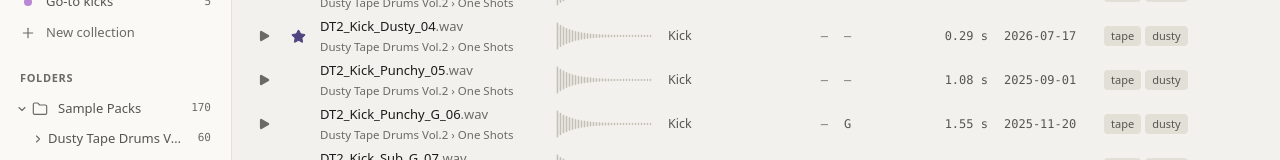
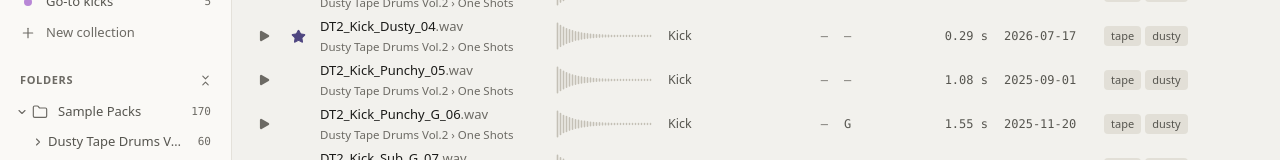
Before and after one commit to Falciighol/saga, a React (Vite) app: page / in a window 1280 px wide. Both pictures are taken after a click on the button 22 px from the left and 406 px from the top of the page. Shown: the part 298-458 px from the top of the page. Built offline with nearby package versions, Linux system fonts and the light colour scheme.

Commit message:
feat(Sidebar): add folder collapsing functionality and enhance keyboard shortcuts

```diff
--- a/src/components/SettingsDialog.tsx
+++ b/src/components/SettingsDialog.tsx
@@ -7,7 +7,7 @@
 import { MONO_FONTS, MONO_ORDER, SANS_FONTS, SANS_ORDER } from "../lib/fonts";
 import { fmtBytes, fmtCount } from "../lib/format";
 import { forgetRenders } from "../lib/renders";
-import { modKey, revealLabel } from "../lib/platform";
+import { altKey, modKey, revealLabel } from "../lib/platform";
 import { SCALES } from "../lib/scale";
 import { ACCENT_ORDER, ACCENTS, type ThemePref } from "../lib/theme";
 import type { FileCount, RendersUsage, SavedSounds, SourceInfo } from "../lib/types";
@@ -385,6 +385,7 @@
       [["Esc"], "Clear the selection or search, close the editor, or stop"],
       [[`${modKey} A`], "Select all results"],
       [[`${modKey} / ⇧ click`], "Select several samples"],
+      [[`${altKey} click`], "On a folder's arrow: close every folder inside too"],
       [[`${modKey} ,`], "Settings"],
       [[`${modKey} + −`], "Interface bigger / smaller"],
       [[`${modKey} 0`], "Interface at 100%"],
--- a/src/components/Sidebar.tsx
+++ b/src/components/Sidebar.tsx
@@ -1,20 +1,20 @@
 import { open } from "@tauri-apps/plugin-dialog";
-import { AudioLines, ChevronDown, ChevronRight, Clock, Folder, FolderMinus, FolderPlus, HardDrive, Plus, RefreshCw, Sparkle, Star, Trash2 } from "lucide-react";
+import { AudioLines, ChevronDown, ChevronRight, ChevronsDownUp, Clock, Folder, FolderMinus, FolderPlus, HardDrive, Plus, RefreshCw, Sparkle, Star, Trash2 } from "lucide-react";
 import type { ReactNode } from "react";
 import { newCollection, reveal } from "../lib/actions";
 import { api, errorMessage } from "../lib/api";
 import { fmtCount } from "../lib/format";
-import { revealLabel } from "../lib/platform";
+import { altKey, revealLabel } from "../lib/platform";
 import { COLLECTION_COLORS } from "../lib/theme";
 import type { DirNode, SourceInfo } from "../lib/types";
 import { useBrowse, type View } from "../store/browse";
-import { dirKey, useLibrary } from "../store/library";
+import { dirKey, isBelow, useLibrary } from "../store/library";
 import { DEFAULT_PREFS, usePrefs } from "../store/prefs";
 import { toast } from "../store/toasts";
 import { reviewFolders } from "./AddFolders";
 import { openContextMenu } from "./Menu";
 import { useConfirm, usePrompt } from "./Prompt";
-import { cx, SectionLabel } from "./ui";
+import { cx, IconButton, SectionLabel } from "./ui";
 
 function sameView(a: View, b: View): boolean {
   if (a.type !== b.type) return false;
@@ -102,6 +102,20 @@
   toast(`Indexing “${dir.split("/").pop()}” again`, "info");
 }
 
+/** A folder's arrow was clicked. ⌥/Alt-click also closes every folder inside, the way Ableton folds all its tracks. */
+function toggleFolder(e: React.MouseEvent, sourceId: number, dir: string) {
+  const library = useLibrary.getState();
+  if (e.altKey) library.collapseAll(sourceId, dir);
+  library.toggleExpanded(sourceId, dir);
+}
+
+/** The right-click menu item that closes every folder inside this one. */
+function collapseItem(sourceId: number, dir: string) {
+  const { expanded, collapseAll } = useLibrary.getState();
+  const anyOpen = Object.keys(expanded).some((k) => expanded[k] && isBelow(k, sourceId, dir));
+  return { label: "Collapse subfolders", icon: <ChevronsDownUp size={14} />, disabled: !anyOpen, onSelect: () => collapseAll(sourceId, dir) };
+}
+
 function FolderTree({ source, dir, depth }: { source: SourceInfo; dir: string; depth: number }) {
   const nodes = useLibrary((s) => s.dirs[dirKey(source.id, dir)]);
   const expanded = useLibrary((s) => s.expanded);
@@ -122,7 +136,8 @@
                 <button
                   type="button"
                   aria-label={open ? `Collapse ${n.name}` : `Expand ${n.name}`}
-                  onClick={() => toggle(source.id, n.dir)}
+                  title={`${altKey}-click to close everything inside too`}
+                  onClick={(e) => toggleFolder(e, source.id, n.dir)}
                   className="absolute top-[7px] z-10 grid h-4 w-4 place-items-center rounded text-text3 hover:text-text"
                   style={{ left: 6 + depth * 14 }}
                 >
@@ -141,6 +156,7 @@
                 onContextMenu={(e) =>
                   openContextMenu(e, [
                     { label: revealLabel(), onSelect: () => void reveal(`${source.path}/${n.dir}`) },
+                    ...(n.hasChildren ? [collapseItem(source.id, n.dir)] : []),
                     "separator",
                     { label: "Exclude from library", danger: true, icon: <FolderMinus size={14} />, onSelect: () => excludeFolder(source, n) },
                   ])
@@ -270,6 +286,8 @@
   const sources = useLibrary((s) => s.sources);
   const expanded = useLibrary((s) => s.expanded);
   const toggle = useLibrary((s) => s.toggleExpanded);
+  const collapseAll = useLibrary((s) => s.collapseAll);
+  const anyOpen = Object.values(expanded).some(Boolean);
   const view = useBrowse((s) => s.view);
   const setView = useBrowse((s) => s.setView);
 
@@ -322,6 +340,7 @@
     openContextMenu(e, [
       { label: "Rescan", icon: <RefreshCw size={14} />, onSelect: () => void useLibrary.getState().rescan(s.id) },
       { label: revealLabel(), onSelect: () => void reveal(s.path) },
+      collapseItem(s.id, ""),
       ...(s.excluded.length
         ? [{ label: "Include excluded folder", icon: <FolderPlus size={14} />, submenu: s.excluded.map((dir) => ({ label: dir, onSelect: () => void includeFolder(s, dir) })) }]
         : []),
@@ -378,7 +397,14 @@
         </div>
 
         <div className="flex flex-col gap-px">
-          <SectionLabel className="px-2.5 pb-1.5">Folders</SectionLabel>
+          <div className="flex items-center justify-between pr-1.5 pb-1.5 pl-2.5">
+            <SectionLabel>Folders</SectionLabel>
+            {anyOpen && (
+              <IconButton label="Collapse all folders" size={20} className="rounded text-text3" onClick={() => collapseAll()}>
+                <ChevronsDownUp size={13} strokeWidth={2} />
+              </IconButton>
+            )}
+          </div>
           {sources.map((s) => {
             const key = dirKey(s.id, "");
             const open = !!expanded[key];
@@ -388,7 +414,8 @@
                   <button
                     type="button"
                     aria-label={open ? `Collapse ${s.name}` : `Expand ${s.name}`}
-                    onClick={() => toggle(s.id, "")}
+                    title={`${altKey}-click to close everything inside too`}
+                    onClick={(e) => toggleFolder(e, s.id, "")}
                     className="absolute top-[7px] left-1 z-10 grid h-4 w-4 place-items-center rounded text-text3 hover:text-text"
                   >
                     {open ? <ChevronDown size={12} strokeWidth={2.25} /> : <ChevronRight size={12} strokeWidth={2.25} />}
--- a/src/store/library.ts
+++ b/src/store/library.ts
@@ -4,6 +4,12 @@
 import { toast } from "./toasts";
 
 export const dirKey = (sourceId: number, dir: string) => `${sourceId}:${dir}`;
+
+/** True when `key` is a folder somewhere below `dir`. A source's own key ("3:") is a prefix of its folders' keys, so it's ruled out by name. */
+export function isBelow(key: string, sourceId: number, dir: string): boolean {
+  const own = dirKey(sourceId, dir);
+  return key !== own && key.startsWith(dir ? `${own}/` : own);
+}
 
 interface LibraryState {
   loaded: boolean;
@@ -19,6 +25,8 @@
   refreshCollections: () => Promise<void>;
   setProgress: (p: IndexProgress) => void;
   toggleExpanded: (sourceId: number, dir: string) => void;
+  /** Closes every folder inside `dir`, leaving `dir` itself as it is. With no source, closes every folder in the tree. */
+  collapseAll: (sourceId?: number, dir?: string) => void;
   loadDirs: (sourceId: number, dir: string) => Promise<void>;
   addFolders: (paths: string[], exclude?: Record<string, string[]>) => Promise<number>;
   /** Leaves a subfolder out of the library (its samples go), or lets it back in. */
@@ -76,6 +84,11 @@
     if (open) void get().loadDirs(sourceId, dir);
   },
 
+  collapseAll: (sourceId, dir = "") => {
+    if (sourceId == null) return set({ expanded: {} });
+    set((s) => ({ expanded: Object.fromEntries(Object.entries(s.expanded).filter(([k]) => !isBelow(k, sourceId, dir))) }));
+  },
+
   loadDirs: async (sourceId, dir) => {
     try {
       const nodes = await api.listDirs(sourceId, dir);
```
Also changed, not shown: .claude/rules/keyboard-shortcuts.md, 1 other file (tests, documents, lock files or other folders).
